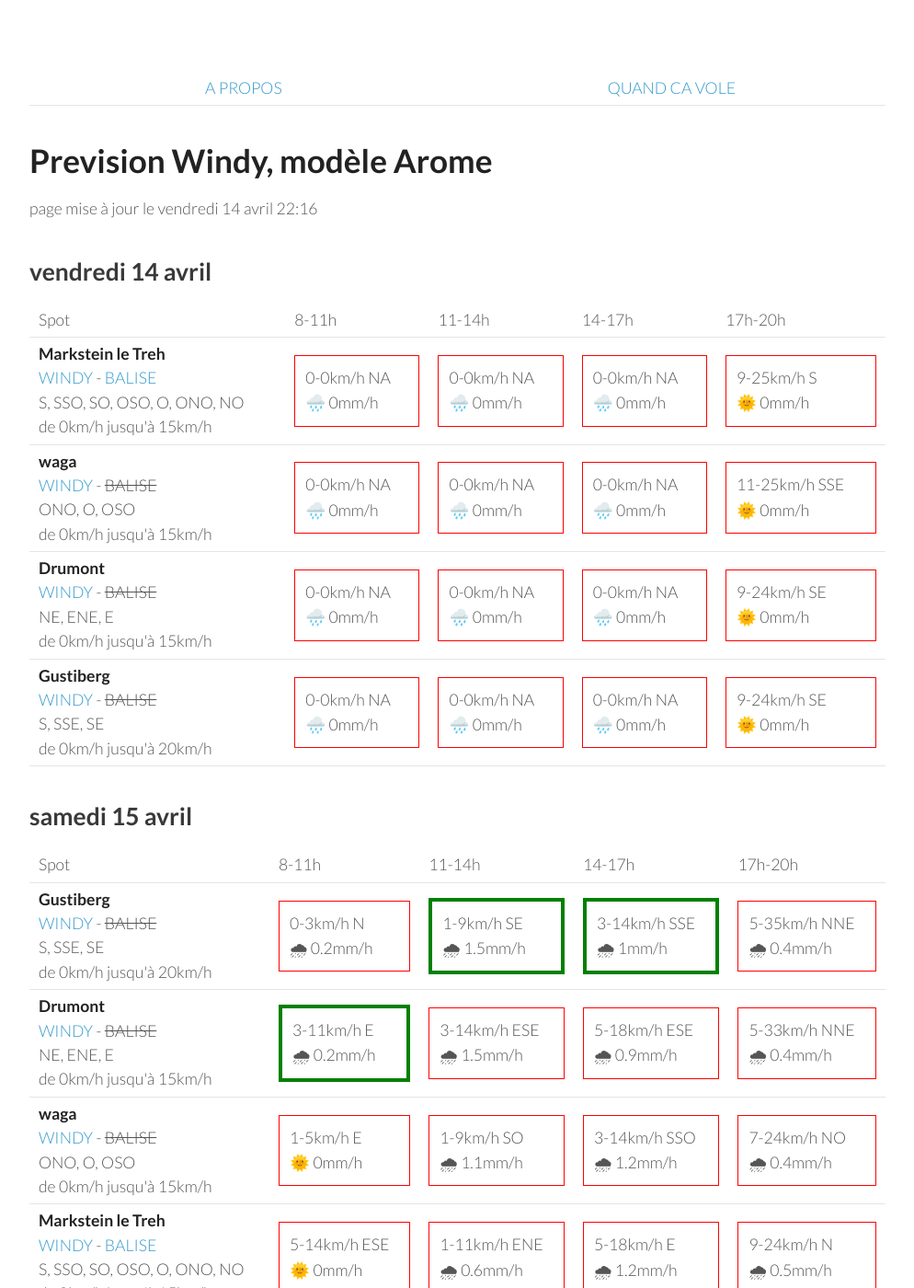
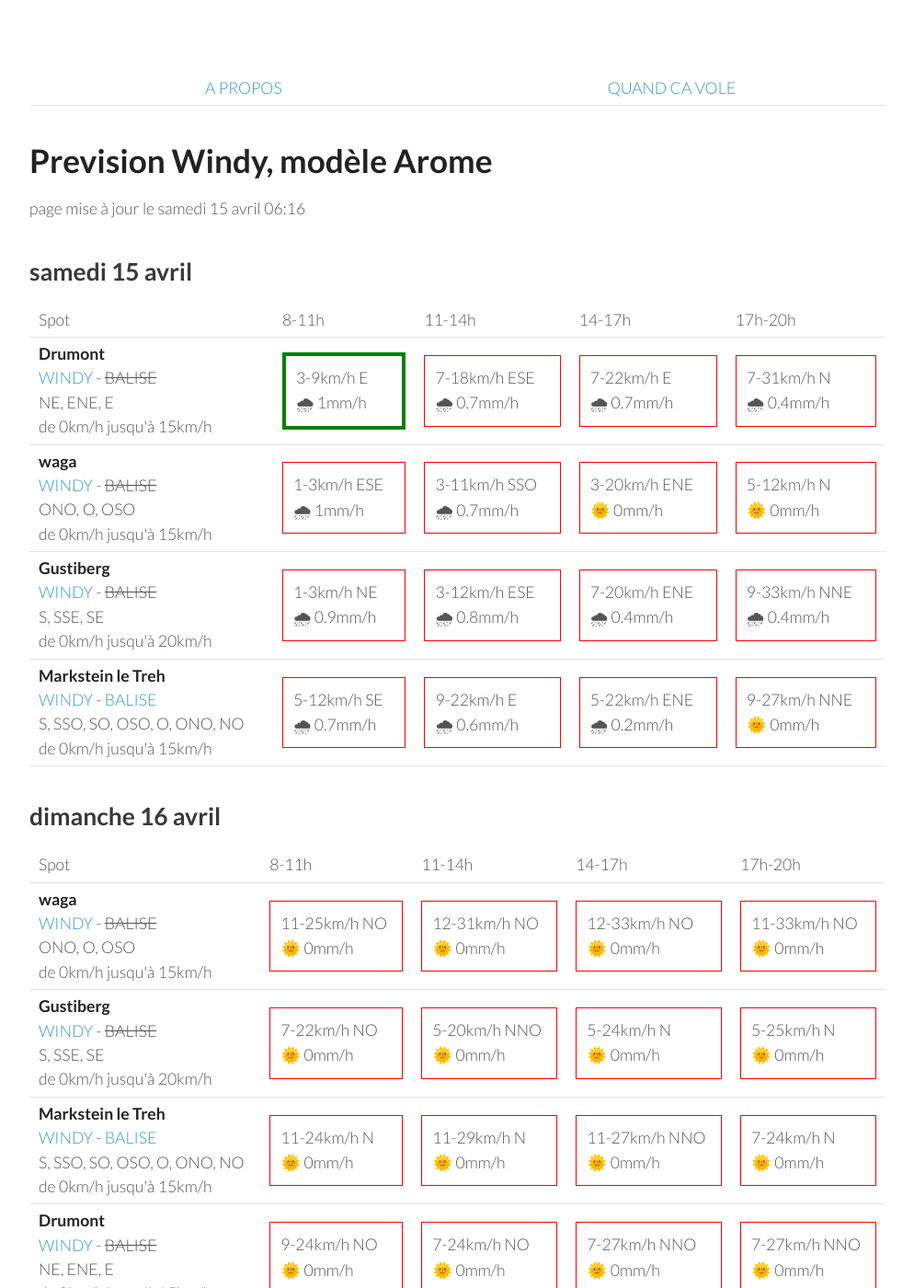
Before and after one commit to parapente-dans-le-nord/parapente-dans-le-nord.github.io, a Jekyll site: the page built from vosges.markdown, in a window 1280 px wide and 1400 px high. Shown: the whole window at 92% size, without its empty margins (26-1020 px from the left). Built offline with Jekyll 4.4.1, drawn with Linux system fonts in a browser that asks for light colours; some of the changed text lies outside the part shown.

Commit message:
update index.markdown

```diff
--- a/vosges.markdown
+++ b/vosges.markdown
@@ -7,60 +7,8 @@ title:  "Tous les spots"
 {: .links}
 
 # Prevision Windy, modèle Arome
-page mise à jour le vendredi 14 avril 22:16
+page mise à jour le samedi 15 avril 06:16
 
-## vendredi 14 avril
-
-{::nomarkdown}
-<table>
-  <tbody>
-    <tr>
-      <td>Spot</td>
-      <td>8-11h</td>
-      <td>11-14h</td>
-      <td>14-17h</td>
-      <td>17h-20h</td>
-    </tr>
-<tr>
-        <td><strong>Markstein le Treh</strong><br><a href="https://windy.com/47.926/7.012?47.505,7.012,8,m:eY1agmQ">WINDY</a> - <span class=""><a href="http://www.balisemeteo.com/balise.php?idBalise=136">BALISE</a> </span><br> <span class="vent-favorable">S, SSO, SO, OSO, O, ONO, NO</span><br><span class="force-vent">de 0km/h jusqu'à 15km/h</span> </td>
-
-            <td><div class="not-flyable"><p>0-0km/h NA</p><p>🌧️ 0mm/h</p></div></td>
-            <td><div class="not-flyable"><p>0-0km/h NA</p><p>🌧️ 0mm/h</p></div></td>
-            <td><div class="not-flyable"><p>0-0km/h NA</p><p>🌧️ 0mm/h</p></div></td>
-            <td><div class="not-flyable"><p>9-25km/h S</p><p>🌞 0mm/h</p></div></td>
-
-    </tr>
-<tr>
-        <td><strong>waga</strong><br><a href="https://windy.com/47.903/6.996?47.900,6.983,15">WINDY</a> - <span class="no-balise"> BALISE </span><br> <span class="vent-favorable">ONO, O, OSO</span><br><span class="force-vent">de 0km/h jusqu'à 15km/h</span> </td>
-
-            <td><div class="not-flyable"><p>0-0km/h NA</p><p>🌧️ 0mm/h</p></div></td>
-            <td><div class="not-flyable"><p>0-0km/h NA</p><p>🌧️ 0mm/h</p></div></td>
-            <td><div class="not-flyable"><p>0-0km/h NA</p><p>🌧️ 0mm/h</p></div></td>
-            <td><div class="not-flyable"><p>11-25km/h SSE</p><p>🌞 0mm/h</p></div></td>
-
-    </tr>
-<tr>
-        <td><strong>Drumont</strong><br><a href="https://windy.com/47.898/6.919?47.687,6.919,9,m:eYYagmG">WINDY</a> - <span class="no-balise"> BALISE </span><br> <span class="vent-favorable">NE, ENE, E</span><br><span class="force-vent">de 0km/h jusqu'à 15km/h</span> </td>
-
-            <td><div class="not-flyable"><p>0-0km/h NA</p><p>🌧️ 0mm/h</p></div></td>
-            <td><div class="not-flyable"><p>0-0km/h NA</p><p>🌧️ 0mm/h</p></div></td>
-            <td><div class="not-flyable"><p>0-0km/h NA</p><p>🌧️ 0mm/h</p></div></td>
-            <td><div class="not-flyable"><p>9-24km/h SE</p><p>🌞 0mm/h</p></div></td>
-
-    </tr>
-<tr>
-        <td><strong>Gustiberg</strong><br><a href="https://windy.com/47.894/6.934?47.891,6.934,15,m:eYYagmI">WINDY</a> - <span class="no-balise"> BALISE </span><br> <span class="vent-favorable">S, SSE, SE</span><br><span class="force-vent">de 0km/h jusqu'à 20km/h</span> </td>
-
-            <td><div class="not-flyable"><p>0-0km/h NA</p><p>🌧️ 0mm/h</p></div></td>
-            <td><div class="not-flyable"><p>0-0km/h NA</p><p>🌧️ 0mm/h</p></div></td>
-            <td><div class="not-flyable"><p>0-0km/h NA</p><p>🌧️ 0mm/h</p></div></td>
-            <td><div class="not-flyable"><p>9-24km/h SE</p><p>🌞 0mm/h</p></div></td>
-
-    </tr>
-
-</tbody>
-</table>
-{:/}
 ## samedi 15 avril
 
 {::nomarkdown}
@@ -74,42 +22,42 @@ page mise à jour le vendredi 14 avril 22:16
       <td>17h-20h</td>
     </tr>
 <tr>
-        <td><strong>Gustiberg</strong><br><a href="https://windy.com/47.894/6.934?47.891,6.934,15,m:eYYagmI">WINDY</a> - <span class="no-balise"> BALISE </span><br> <span class="vent-favorable">S, SSE, SE</span><br><span class="force-vent">de 0km/h jusqu'à 20km/h</span> </td>
-
-            <td><div class="not-flyable"><p>0-3km/h N</p><p>🌧 0.2mm/h</p></div></td>
-            <td><div class="flyable"><p>1-9km/h SE</p><p>🌧 1.5mm/h</p></div></td>
-            <td><div class="flyable"><p>3-14km/h SSE</p><p>🌧 1mm/h</p></div></td>
-            <td><div class="not-flyable"><p>5-35km/h NNE</p><p>🌧 0.4mm/h</p></div></td>
-
-
-    </tr>
-<tr>
         <td><strong>Drumont</strong><br><a href="https://windy.com/47.898/6.919?47.687,6.919,9,m:eYYagmG">WINDY</a> - <span class="no-balise"> BALISE </span><br> <span class="vent-favorable">NE, ENE, E</span><br><span class="force-vent">de 0km/h jusqu'à 15km/h</span> </td>
 
-            <td><div class="flyable"><p>3-11km/h E</p><p>🌧 0.2mm/h</p></div></td>
-            <td><div class="not-flyable"><p>3-14km/h ESE</p><p>🌧 1.5mm/h</p></div></td>
-            <td><div class="not-flyable"><p>5-18km/h ESE</p><p>🌧 0.9mm/h</p></div></td>
-            <td><div class="not-flyable"><p>5-33km/h NNE</p><p>🌧 0.4mm/h</p></div></td>
+            <td><div class="flyable"><p>3-9km/h E</p><p>🌧 1mm/h</p></div></td>
+            <td><div class="not-flyable"><p>7-18km/h ESE</p><p>🌧 0.7mm/h</p></div></td>
+            <td><div class="not-flyable"><p>7-22km/h E</p><p>🌧 0.7mm/h</p></div></td>
+            <td><div class="not-flyable"><p>7-31km/h N</p><p>🌧 0.4mm/h</p></div></td>
 
 
     </tr>
 <tr>
         <td><strong>waga</strong><br><a href="https://windy.com/47.903/6.996?47.900,6.983,15">WINDY</a> - <span class="no-balise"> BALISE </span><br> <span class="vent-favorable">ONO, O, OSO</span><br><span class="force-vent">de 0km/h jusqu'à 15km/h</span> </td>
 
-            <td><div class="not-flyable"><p>1-5km/h E</p><p>🌞 0mm/h</p></div></td>
-            <td><div class="not-flyable"><p>1-9km/h SO</p><p>🌧 1.1mm/h</p></div></td>
-            <td><div class="not-flyable"><p>3-14km/h SSO</p><p>🌧 1.2mm/h</p></div></td>
-            <td><div class="not-flyable"><p>7-24km/h NO</p><p>🌧 0.4mm/h</p></div></td>
+            <td><div class="not-flyable"><p>1-3km/h ESE</p><p>🌧 1mm/h</p></div></td>
+            <td><div class="not-flyable"><p>3-11km/h SSO</p><p>🌧 0.7mm/h</p></div></td>
+            <td><div class="not-flyable"><p>3-20km/h ENE</p><p>🌞 0mm/h</p></div></td>
+            <td><div class="not-flyable"><p>5-12km/h N</p><p>🌞 0mm/h</p></div></td>
+
+
+    </tr>
+<tr>
+        <td><strong>Gustiberg</strong><br><a href="https://windy.com/47.894/6.934?47.891,6.934,15,m:eYYagmI">WINDY</a> - <span class="no-balise"> BALISE </span><br> <span class="vent-favorable">S, SSE, SE</span><br><span class="force-vent">de 0km/h jusqu'à 20km/h</span> </td>
+
+            <td><div class="not-flyable"><p>1-3km/h NE</p><p>🌧 0.9mm/h</p></div></td>
+            <td><div class="not-flyable"><p>3-12km/h ESE</p><p>🌧 0.8mm/h</p></div></td>
+            <td><div class="not-flyable"><p>7-20km/h ENE</p><p>🌧 0.4mm/h</p></div></td>
+            <td><div class="not-flyable"><p>9-33km/h NNE</p><p>🌧 0.4mm/h</p></div></td>
 
 
     </tr>
 <tr>
         <td><strong>Markstein le Treh</strong><br><a href="https://windy.com/47.926/7.012?47.505,7.012,8,m:eY1agmQ">WINDY</a> - <span class=""><a href="http://www.balisemeteo.com/balise.php?idBalise=136">BALISE</a> </span><br> <span class="vent-favorable">S, SSO, SO, OSO, O, ONO, NO</span><br><span class="force-vent">de 0km/h jusqu'à 15km/h</span> </td>
 
-            <td><div class="not-flyable"><p>5-14km/h ESE</p><p>🌞 0mm/h</p></div></td>
-            <td><div class="not-flyable"><p>1-11km/h ENE</p><p>🌧 0.6mm/h</p></div></td>
-            <td><div class="not-flyable"><p>5-18km/h E</p><p>🌧 1.2mm/h</p></div></td>
-            <td><div class="not-flyable"><p>9-24km/h N</p><p>🌧 0.5mm/h</p></div></td>
+            <td><div class="not-flyable"><p>5-12km/h SE</p><p>🌧 0.7mm/h</p></div></td>
+            <td><div class="not-flyable"><p>9-22km/h E</p><p>🌧 0.6mm/h</p></div></td>
+            <td><div class="not-flyable"><p>5-22km/h ENE</p><p>🌧 0.2mm/h</p></div></td>
+            <td><div class="not-flyable"><p>9-27km/h NNE</p><p>🌞 0mm/h</p></div></td>
 
 
     </tr>
@@ -132,40 +80,40 @@ page mise à jour le vendredi 14 avril 22:16
 <tr>
         <td><strong>waga</strong><br><a href="https://windy.com/47.903/6.996?47.900,6.983,15">WINDY</a> - <span class="no-balise"> BALISE </span><br> <span class="vent-favorable">ONO, O, OSO</span><br><span class="force-vent">de 0km/h jusqu'à 15km/h</span> </td>
 
-            <td><div class="not-flyable"><p>9-24km/h NO</p><p>🌧 0.4mm/h</p></div></td>
-            <td><div class="not-flyable"><p>14-40km/h NNO</p><p>🌧 0.2mm/h</p></div></td>
-            <td><div class="not-flyable"><p>12-40km/h NNO</p><p>🌞 0mm/h</p></div></td>
-            <td><div class="not-flyable"><p>11-37km/h NNO</p><p>🌧 0.4mm/h</p></div></td>
+            <td><div class="not-flyable"><p>11-25km/h NO</p><p>🌞 0mm/h</p></div></td>
+            <td><div class="not-flyable"><p>12-31km/h NO</p><p>🌞 0mm/h</p></div></td>
+            <td><div class="not-flyable"><p>12-33km/h NO</p><p>🌞 0mm/h</p></div></td>
+            <td><div class="not-flyable"><p>11-33km/h NO</p><p>🌞 0mm/h</p></div></td>
+
+
+    </tr>
+<tr>
+        <td><strong>Gustiberg</strong><br><a href="https://windy.com/47.894/6.934?47.891,6.934,15,m:eYYagmI">WINDY</a> - <span class="no-balise"> BALISE </span><br> <span class="vent-favorable">S, SSE, SE</span><br><span class="force-vent">de 0km/h jusqu'à 20km/h</span> </td>
+
+            <td><div class="not-flyable"><p>7-22km/h NO</p><p>🌞 0mm/h</p></div></td>
+            <td><div class="not-flyable"><p>5-20km/h NNO</p><p>🌞 0mm/h</p></div></td>
+            <td><div class="not-flyable"><p>5-24km/h N</p><p>🌞 0mm/h</p></div></td>
+            <td><div class="not-flyable"><p>5-25km/h N</p><p>🌞 0mm/h</p></div></td>
+
+
+    </tr>
+<tr>
+        <td><strong>Markstein le Treh</strong><br><a href="https://windy.com/47.926/7.012?47.505,7.012,8,m:eY1agmQ">WINDY</a> - <span class=""><a href="http://www.balisemeteo.com/balise.php?idBalise=136">BALISE</a> </span><br> <span class="vent-favorable">S, SSO, SO, OSO, O, ONO, NO</span><br><span class="force-vent">de 0km/h jusqu'à 15km/h</span> </td>
+
+            <td><div class="not-flyable"><p>11-24km/h N</p><p>🌞 0mm/h</p></div></td>
+            <td><div class="not-flyable"><p>11-29km/h N</p><p>🌞 0mm/h</p></div></td>
+            <td><div class="not-flyable"><p>11-27km/h NNO</p><p>🌞 0mm/h</p></div></td>
+            <td><div class="not-flyable"><p>7-24km/h N</p><p>🌞 0mm/h</p></div></td>
 
 
     </tr>
 <tr>
         <td><strong>Drumont</strong><br><a href="https://windy.com/47.898/6.919?47.687,6.919,9,m:eYYagmG">WINDY</a> - <span class="no-balise"> BALISE </span><br> <span class="vent-favorable">NE, ENE, E</span><br><span class="force-vent">de 0km/h jusqu'à 15km/h</span> </td>
 
-            <td><div class="not-flyable"><p>11-25km/h NO</p><p>🌧 0.4mm/h</p></div></td>
-            <td><div class="not-flyable"><p>14-37km/h NNO</p><p>🌧 0.2mm/h</p></div></td>
-            <td><div class="not-flyable"><p>12-37km/h NNO</p><p>🌞 0mm/h</p></div></td>
-            <td><div class="not-flyable"><p>12-35km/h NNO</p><p>🌧 0.3mm/h</p></div></td>
-
-
-    </tr>
-<tr>
-        <td><strong>Gustiberg</strong><br><a href="https://windy.com/47.894/6.934?47.891,6.934,15,m:eYYagmI">WINDY</a> - <span class="no-balise"> BALISE </span><br> <span class="vent-favorable">S, SSE, SE</span><br><span class="force-vent">de 0km/h jusqu'à 20km/h</span> </td>
-
-            <td><div class="not-flyable"><p>9-24km/h NO</p><p>🌧 0.5mm/h</p></div></td>
-            <td><div class="not-flyable"><p>14-37km/h NNO</p><p>🌧 0.2mm/h</p></div></td>
-            <td><div class="not-flyable"><p>12-37km/h NNO</p><p>🌞 0mm/h</p></div></td>
-            <td><div class="not-flyable"><p>12-35km/h NNO</p><p>🌧 0.3mm/h</p></div></td>
-
-
-    </tr>
-<tr>
-        <td><strong>Markstein le Treh</strong><br><a href="https://windy.com/47.926/7.012?47.505,7.012,8,m:eY1agmQ">WINDY</a> - <span class=""><a href="http://www.balisemeteo.com/balise.php?idBalise=136">BALISE</a> </span><br> <span class="vent-favorable">S, SSO, SO, OSO, O, ONO, NO</span><br><span class="force-vent">de 0km/h jusqu'à 15km/h</span> </td>
-
-            <td><div class="not-flyable"><p>7-18km/h N</p><p>🌧 0.7mm/h</p></div></td>
-            <td><div class="not-flyable"><p>14-38km/h NNO</p><p>🌧 0.2mm/h</p></div></td>
-            <td><div class="not-flyable"><p>12-38km/h NNO</p><p>🌧 0.2mm/h</p></div></td>
-            <td><div class="not-flyable"><p>11-37km/h NNO</p><p>🌧 0.4mm/h</p></div></td>
+            <td><div class="not-flyable"><p>9-24km/h NO</p><p>🌞 0mm/h</p></div></td>
+            <td><div class="not-flyable"><p>7-24km/h NO</p><p>🌞 0mm/h</p></div></td>
+            <td><div class="not-flyable"><p>7-27km/h NNO</p><p>🌞 0mm/h</p></div></td>
+            <td><div class="not-flyable"><p>7-27km/h NNO</p><p>🌞 0mm/h</p></div></td>
 
 
     </tr>
@@ -188,40 +136,40 @@ page mise à jour le vendredi 14 avril 22:16
 <tr>
         <td><strong>Drumont</strong><br><a href="https://windy.com/47.898/6.919?47.687,6.919,9,m:eYYagmG">WINDY</a> - <span class="no-balise"> BALISE </span><br> <span class="vent-favorable">NE, ENE, E</span><br><span class="force-vent">de 0km/h jusqu'à 15km/h</span> </td>
 
-            <td><div class="not-flyable"><p>9-25km/h NE</p><p>🌧 0.2mm/h</p></div></td>
-            <td><div class="not-flyable"><p>14-37km/h ENE</p><p>🌧 0.2mm/h</p></div></td>
-            <td><div class="not-flyable"><p>14-40km/h ENE</p><p>🌧 0.4mm/h</p></div></td>
-            <td><div class="not-flyable"><p>16-40km/h ENE</p><p>🌧 0.5mm/h</p></div></td>
+            <td><div class="not-flyable"><p>9-25km/h NE</p><p>🌞 0mm/h</p></div></td>
+            <td><div class="not-flyable"><p>14-37km/h NE</p><p>🌞 0mm/h</p></div></td>
+            <td><div class="not-flyable"><p>14-38km/h NE</p><p>🌧 0.7mm/h</p></div></td>
+            <td><div class="not-flyable"><p>16-38km/h NE</p><p>🌧 1.3mm/h</p></div></td>
 
 
     </tr>
 <tr>
         <td><strong>Gustiberg</strong><br><a href="https://windy.com/47.894/6.934?47.891,6.934,15,m:eYYagmI">WINDY</a> - <span class="no-balise"> BALISE </span><br> <span class="vent-favorable">S, SSE, SE</span><br><span class="force-vent">de 0km/h jusqu'à 20km/h</span> </td>
 
-            <td><div class="not-flyable"><p>9-25km/h NE</p><p>🌧 0.2mm/h</p></div></td>
-            <td><div class="not-flyable"><p>14-38km/h ENE</p><p>🌧 0.2mm/h</p></div></td>
-            <td><div class="not-flyable"><p>14-40km/h ENE</p><p>🌧 0.4mm/h</p></div></td>
-            <td><div class="not-flyable"><p>16-40km/h NE</p><p>🌧 0.4mm/h</p></div></td>
+            <td><div class="not-flyable"><p>9-27km/h NE</p><p>🌞 0mm/h</p></div></td>
+            <td><div class="not-flyable"><p>14-38km/h NE</p><p>🌧 0.2mm/h</p></div></td>
+            <td><div class="not-flyable"><p>14-40km/h NE</p><p>🌧 0.7mm/h</p></div></td>
+            <td><div class="not-flyable"><p>16-40km/h NE</p><p>🌧 1.1mm/h</p></div></td>
 
 
     </tr>
 <tr>
         <td><strong>Markstein le Treh</strong><br><a href="https://windy.com/47.926/7.012?47.505,7.012,8,m:eY1agmQ">WINDY</a> - <span class=""><a href="http://www.balisemeteo.com/balise.php?idBalise=136">BALISE</a> </span><br> <span class="vent-favorable">S, SSO, SO, OSO, O, ONO, NO</span><br><span class="force-vent">de 0km/h jusqu'à 15km/h</span> </td>
 
-            <td><div class="not-flyable"><p>9-27km/h NE</p><p>🌧 0.3mm/h</p></div></td>
-            <td><div class="not-flyable"><p>14-40km/h NE</p><p>🌧 0.4mm/h</p></div></td>
+            <td><div class="not-flyable"><p>11-31km/h NE</p><p>🌧 0.2mm/h</p></div></td>
+            <td><div class="not-flyable"><p>14-40km/h NE</p><p>🌧 0.2mm/h</p></div></td>
             <td><div class="not-flyable"><p>14-42km/h NE</p><p>🌧 0.5mm/h</p></div></td>
-            <td><div class="not-flyable"><p>16-46km/h NE</p><p>🌧 0.3mm/h</p></div></td>
+            <td><div class="not-flyable"><p>16-44km/h NE</p><p>🌧 0.5mm/h</p></div></td>
 
 
     </tr>
 <tr>
         <td><strong>waga</strong><br><a href="https://windy.com/47.903/6.996?47.900,6.983,15">WINDY</a> - <span class="no-balise"> BALISE </span><br> <span class="vent-favorable">ONO, O, OSO</span><br><span class="force-vent">de 0km/h jusqu'à 15km/h</span> </td>
 
-            <td><div class="not-flyable"><p>9-27km/h NE</p><p>🌧 0.3mm/h</p></div></td>
-            <td><div class="not-flyable"><p>14-40km/h ENE</p><p>🌧 0.3mm/h</p></div></td>
-            <td><div class="not-flyable"><p>14-44km/h NE</p><p>🌧 0.6mm/h</p></div></td>
-            <td><div class="not-flyable"><p>16-46km/h NE</p><p>🌧 0.3mm/h</p></div></td>
+            <td><div class="not-flyable"><p>9-29km/h NE</p><p>🌧 0.2mm/h</p></div></td>
+            <td><div class="not-flyable"><p>14-40km/h NE</p><p>🌧 0.2mm/h</p></div></td>
+            <td><div class="not-flyable"><p>14-42km/h NE</p><p>🌧 0.4mm/h</p></div></td>
+            <td><div class="not-flyable"><p>16-44km/h NE</p><p>🌧 0.5mm/h</p></div></td>
 
 
     </tr>
@@ -244,7 +192,7 @@ page mise à jour le vendredi 14 avril 22:16
 <tr>
         <td><strong>Drumont</strong><br><a href="https://windy.com/47.898/6.919?47.687,6.919,9,m:eYYagmG">WINDY</a> - <span class="no-balise"> BALISE </span><br> <span class="vent-favorable">NE, ENE, E</span><br><span class="force-vent">de 0km/h jusqu'à 15km/h</span> </td>
 
-            <td><div class="not-flyable"><p>16-48km/h ENE</p><p>🌞 0mm/h</p></div></td>
+            <td><div class="not-flyable"><p>18-50km/h ENE</p><p>🌞 0mm/h</p></div></td>
             <td><div class="not-flyable"><p>18-53km/h ENE</p><p>🌞 0mm/h</p></div></td>
             <td><div class="not-flyable"><p>18-48km/h ENE</p><p>🌧 0.2mm/h</p></div></td>
             <td><div class="not-flyable"><p>18-46km/h ENE</p><p>🌞 0mm/h</p></div></td>
@@ -254,7 +202,7 @@ page mise à jour le vendredi 14 avril 22:16
 <tr>
         <td><strong>Gustiberg</strong><br><a href="https://windy.com/47.894/6.934?47.891,6.934,15,m:eYYagmI">WINDY</a> - <span class="no-balise"> BALISE </span><br> <span class="vent-favorable">S, SSE, SE</span><br><span class="force-vent">de 0km/h jusqu'à 20km/h</span> </td>
 
-            <td><div class="not-flyable"><p>16-50km/h ENE</p><p>🌞 0mm/h</p></div></td>
+            <td><div class="not-flyable"><p>18-50km/h ENE</p><p>🌞 0mm/h</p></div></td>
             <td><div class="not-flyable"><p>18-53km/h ENE</p><p>🌞 0mm/h</p></div></td>
             <td><div class="not-flyable"><p>18-48km/h ENE</p><p>🌧 0.2mm/h</p></div></td>
             <td><div class="not-flyable"><p>18-46km/h ENE</p><p>🌞 0mm/h</p></div></td>
@@ -264,8 +212,8 @@ page mise à jour le vendredi 14 avril 22:16
 <tr>
         <td><strong>Markstein le Treh</strong><br><a href="https://windy.com/47.926/7.012?47.505,7.012,8,m:eY1agmQ">WINDY</a> - <span class=""><a href="http://www.balisemeteo.com/balise.php?idBalise=136">BALISE</a> </span><br> <span class="vent-favorable">S, SSO, SO, OSO, O, ONO, NO</span><br><span class="force-vent">de 0km/h jusqu'à 15km/h</span> </td>
 
-            <td><div class="not-flyable"><p>16-51km/h ENE</p><p>🌞 0mm/h</p></div></td>
-            <td><div class="not-flyable"><p>18-57km/h ENE</p><p>🌞 0mm/h</p></div></td>
+            <td><div class="not-flyable"><p>18-55km/h ENE</p><p>🌞 0mm/h</p></div></td>
+            <td><div class="not-flyable"><p>18-55km/h ENE</p><p>🌧 0.2mm/h</p></div></td>
             <td><div class="not-flyable"><p>18-53km/h NE</p><p>🌧 0.3mm/h</p></div></td>
             <td><div class="not-flyable"><p>18-50km/h NE</p><p>🌧 0.2mm/h</p></div></td>
 
@@ -274,8 +222,8 @@ page mise à jour le vendredi 14 avril 22:16
 <tr>
         <td><strong>waga</strong><br><a href="https://windy.com/47.903/6.996?47.900,6.983,15">WINDY</a> - <span class="no-balise"> BALISE </span><br> <span class="vent-favorable">ONO, O, OSO</span><br><span class="force-vent">de 0km/h jusqu'à 15km/h</span> </td>
 
-            <td><div class="not-flyable"><p>14-51km/h ENE</p><p>🌞 0mm/h</p></div></td>
-            <td><div class="not-flyable"><p>20-59km/h ENE</p><p>🌞 0mm/h</p></div></td>
+            <td><div class="not-flyable"><p>18-55km/h ENE</p><p>🌞 0mm/h</p></div></td>
+            <td><div class="not-flyable"><p>18-57km/h ENE</p><p>🌧 0.2mm/h</p></div></td>
             <td><div class="not-flyable"><p>18-53km/h NE</p><p>🌧 0.3mm/h</p></div></td>
             <td><div class="not-flyable"><p>18-50km/h NE</p><p>🌧 0.2mm/h</p></div></td>
 
```
